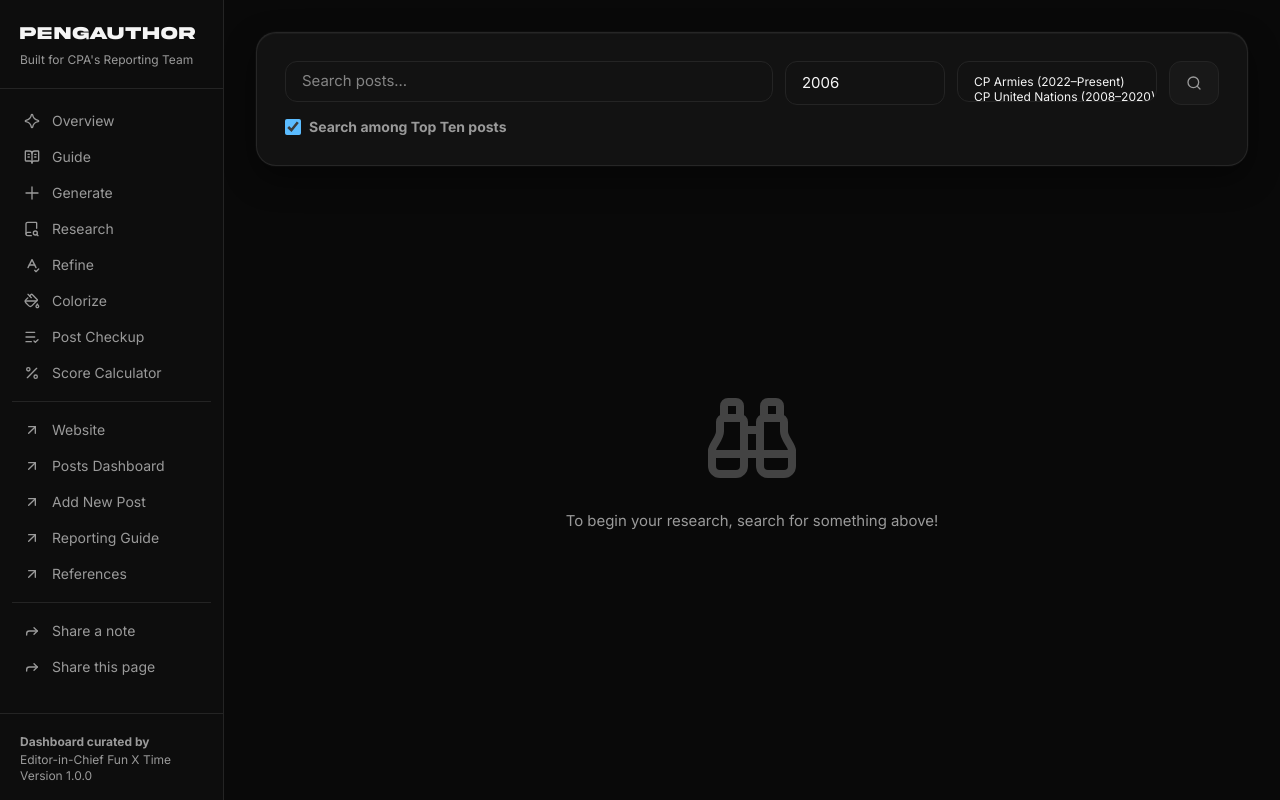
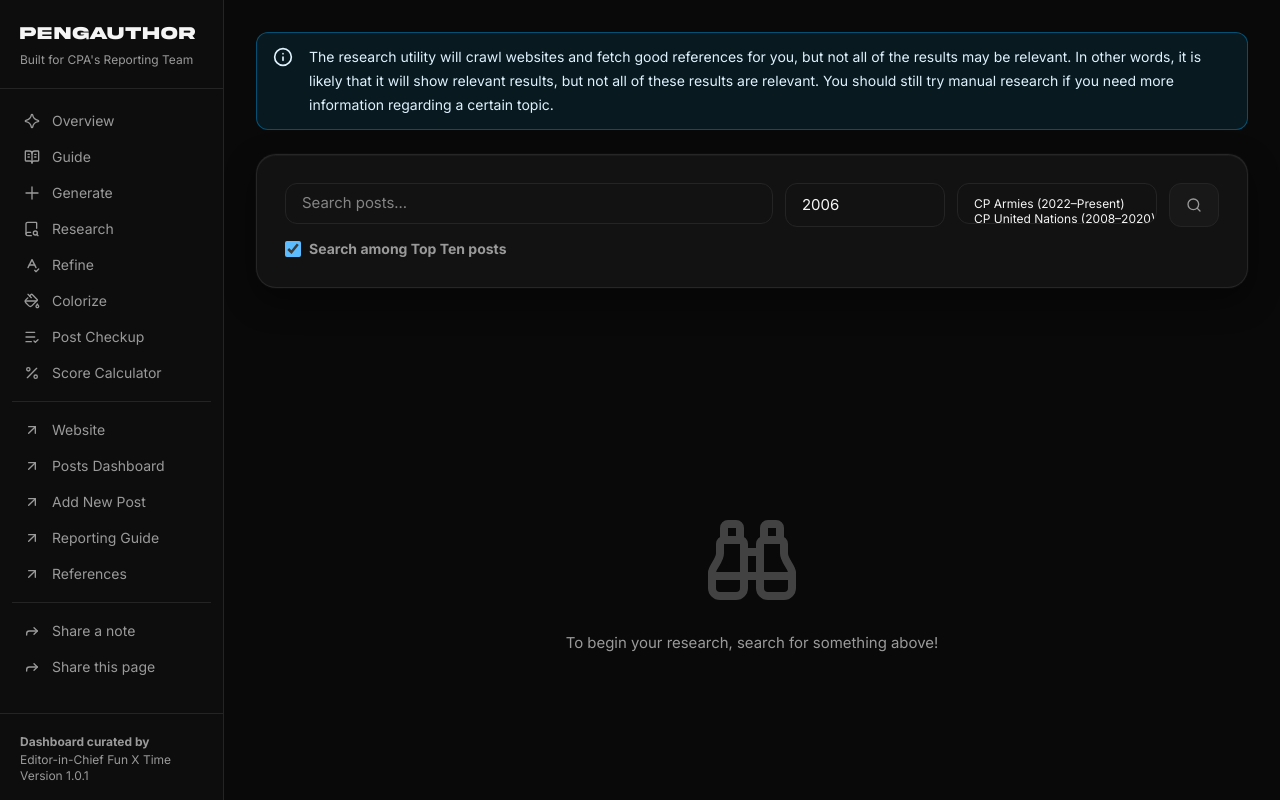
Before and after one commit to FunXTime/Pengauthor, a Next.js app: page /research in a window 1280 px wide. Built offline with nearby package versions, Linux system fonts and the light colour scheme.

Commit message:
v1.0.1
- Add infobox disclaimer to the Research page
- Fix incorrect links on the Overview page
- Enforce the version history page to open in a new tab

```diff
--- a/app/layout.jsx
+++ b/app/layout.jsx
@@ -159,7 +159,7 @@ export default function RootLayout({ children }) {
             <div className="border-t border-edge px-5 py-4">
               <b className="text-xs text-faint">Dashboard curated by</b>
               <p className="text-xs text-faint">Editor-in-Chief Fun X Time</p>
-              <p className="text-xs text-faint"><a href="https://github.com/FunXTime/Pengauthor/commits/main/">Version {version}</a></p>
+              <p className="text-xs text-faint"><a href="https://github.com/FunXTime/Pengauthor/commits/main/" target="_blank">Version {version}</a></p>
             </div>
 
           </aside>
--- a/app/overview/page.jsx
+++ b/app/overview/page.jsx
@@ -34,7 +34,7 @@ export default function OverviewPage() {
             <p className="mt-3 text-faint">
               Initiate a research using the <strong>Research</strong> tool for your post. Get relevant posts from credible organizations, including those from the past. Just pick the right keyword and set some filters, and we'll do the rest!
             </p>
-            <Link href="/generate" className="text-sm">Use this tool now</Link>
+            <Link href="/research" className="text-sm">Use this tool now</Link>
           </section>
           <img
             className="w-1/3 rounded-xl"
@@ -47,7 +47,7 @@ export default function OverviewPage() {
             <p className="mt-3 text-faint">
               Why lose valuable score on a hard-worked post simply because you missed some simple things? Perform this super-quick checkup before finishing your post as a self-test. Get a list of improvements and an out-of-12 score after the checkup.
             </p>
-            <Link href="/generate" className="text-sm">Use this tool now</Link>
+            <Link href="/checkup" className="text-sm">Use this tool now</Link>
           </section>
           <img
             className="w-1/3 rounded-xl"
--- a/app/research/page.jsx
+++ b/app/research/page.jsx
@@ -11,6 +11,7 @@ import {
 import Tooltip from "@/components/Tooltip";
 import Dropdown from "@/components/Dropdown";
 import Icon from "@/components/Icon";
+import Infobox from "@/components/Infobox";
 
 export default function ResearchPage() {
   const [query, setQuery] = useState("");
@@ -98,6 +99,10 @@ export default function ResearchPage() {
 
   return (
     <div className="space-y-6 p-8">
+      <Infobox
+        type="INFO"
+        text="The research utility will crawl websites and fetch good references for you, but not all of the results may be relevant. In other words, it is likely that it will show relevant results, but not all of these results are relevant. You should still try manual research if you need more information regarding a certain topic."
+      />
       <section>
         <div className="flex gap-3">
           <Tooltip
--- a/package.json
+++ b/package.json
@@ -3,7 +3,7 @@
   "description": "CPA Media Department's premier writing tool",
   "author": "Fun X Time",
   "license": "MIT",
-  "version": "1.0.0",
+  "version": "1.0.1",
   "private": true,
   "scripts": {
     "dev": "next dev",
```
Also changed, not shown: 1 other file (tests, documents, lock files or other folders).
